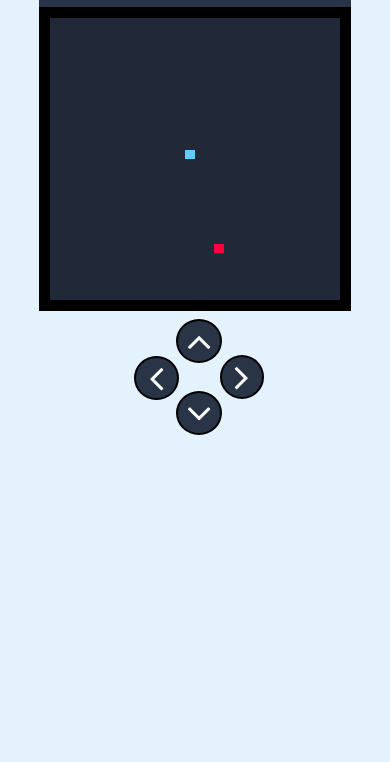
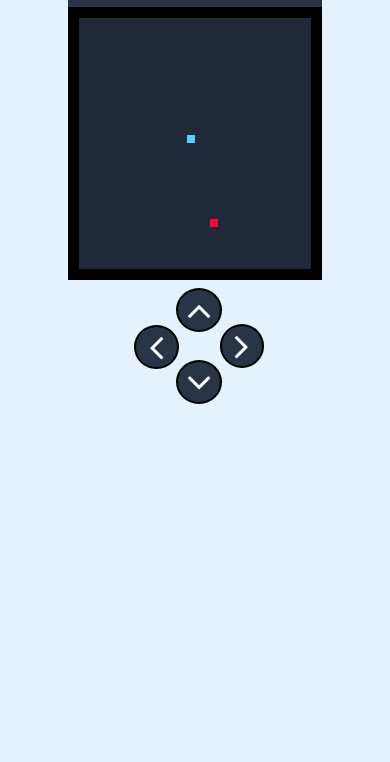
Before and after one commit to afraz-07/Snake, a plain HTML site: page index.html in a window 390 px wide. Shown: the part 82-844 px from the top of the page. Drawn offline with Linux system fonts and the light colour scheme; a web font is replaced by a local one.

Commit message:
my changes

```diff
--- a/styles.css
+++ b/styles.css
@@ -116,13 +116,13 @@ body{
         padding: 5px;
     }
 
-    .container{
+    /* .container{
         width: 65vmin;
         height: 57vmin;
-    }
+    } */
 }
 
-@media(max-width:500px){
+/* @media(max-width:500px){
     .container{
         width: 70vmin;
         height: 61vmin;
@@ -155,4 +155,4 @@ body{
         width: 85vmin;
         height: 85vmin;
     }
-}
+} */
```
